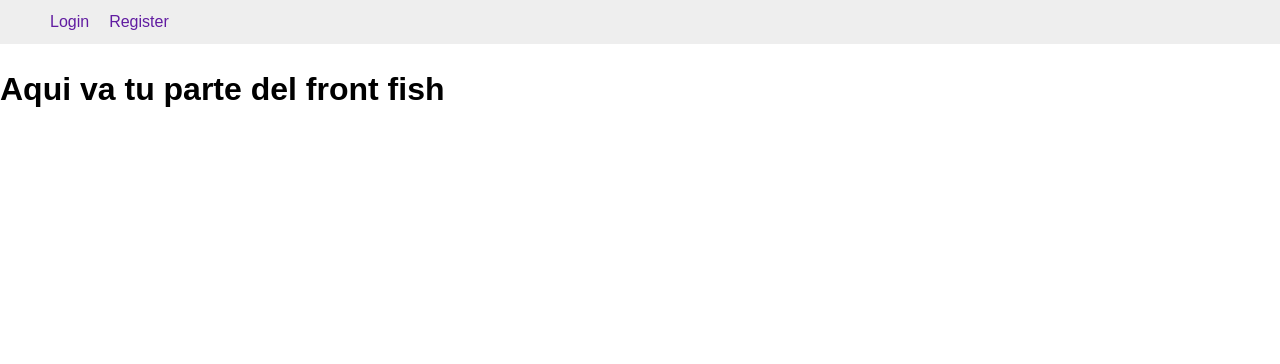
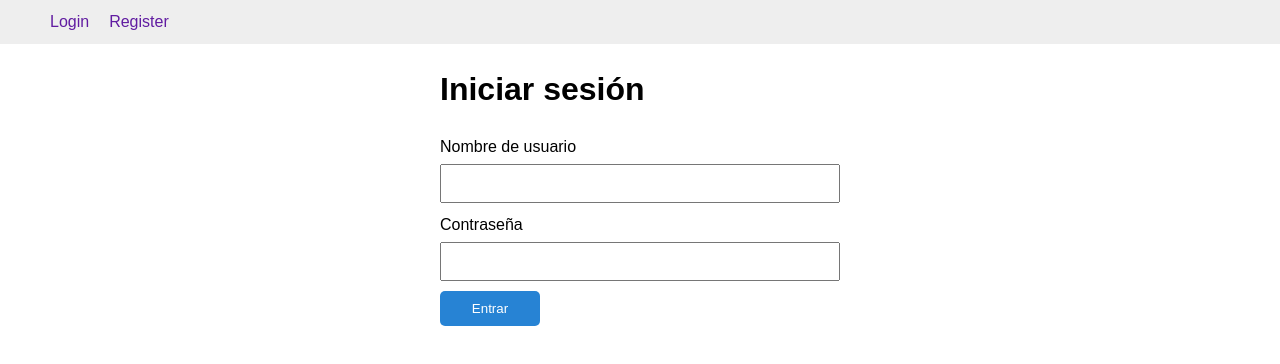
Before and after one commit to Eliam28/Parcial_2_Web_II, a React (Vite) app in the folder FrontEnd/: page /login in a window 1280 px wide. Shown: the top 364 px of the page. Built offline with nearby package versions, Linux system fonts and the light colour scheme.

Commit message:
Valida expiración de token en /users/me e implementa formulario de login

```diff
--- a/FrontEnd/src/routes/Login.tsx
+++ b/FrontEnd/src/routes/Login.tsx
@@ -1,8 +1,89 @@
+import { useState } from "react";
+
 function Login() {
+  const [username, setUsername] = useState<string>("");
+  const [password, setPassword] = useState<string>("");
+
+  const [error, setError] = useState<string>("");
+  const [success, setSuccess] = useState<string>("");
+
+  async function loginUser(e: React.ChangeEvent<HTMLFormElement>) {
+    e.preventDefault();
+    setError("");
+    setSuccess("");
+
+    if (username.length < 3) {
+      setError("El usuario debe tener mínimo 3 caracteres");
+      return;
+    }
+
+    if (password.length < 6) {
+      setError("La contraseña debe tener mínimo 6 caracteres");
+      return;
+    }
+
+    try {
+      const formData = new URLSearchParams();
+      formData.append("username", username);
+      formData.append("password", password);
+
+      const response = await fetch("http://127.0.0.1:8000/login", {
+        method: "POST",
+        headers: { "Content-Type": "application/x-www-form-urlencoded" },
+        body: formData.toString(),
+        credentials: "include",
+      });
+
+      const data = await response.json();
+
+      if (!response.ok) {
+        if (Array.isArray(data.detail)) {
+          throw new Error(data.detail[0].msg);
+        }
+        throw new Error(data.detail);
+      }
+
+      setSuccess("Usuario logueado correctamente");
+
+      setTimeout(() => {
+        setSuccess("");
+      }, 3000);
+
+      setUsername("");
+      setPassword("");
+    } catch (error) {
+      console.log("Error al iniciar sesión:", error);
+      if (error instanceof Error) {
+        setError(error.message);
+      }
+    }
+  }
+
   return (
-    <div>
-      <h1>Aqui va tu parte del front fish</h1>
-    </div>
+    <form className="form" onSubmit={loginUser}>
+      <h1>Iniciar sesión</h1>
+
+      <label>Nombre de usuario</label>
+      <input
+        required
+        type="text"
+        value={username}
+        onChange={(e) => setUsername(e.target.value)}
+      />
+
+      <label>Contraseña</label>
+      <input
+        required
+        type="text"
+        value={password}
+        onChange={(e) => setPassword(e.target.value)}
+      />
+
+      <button>Entrar</button>
+
+      {error && <p className="errorMessage">{error}</p>}
+      {success && <p className="successMessage">{success}</p>}
+    </form>
   );
 }
 export default Login;
--- a/FrontEnd/src/routes/Register.tsx
+++ b/FrontEnd/src/routes/Register.tsx
@@ -22,7 +22,7 @@ function Register() {
     }
 
     if (fullName.length < 3) {
-      setError("El nombre completo  debe tener mínimo 3 caracteres");
+      setError("El nombre completo debe tener mínimo 3 caracteres");
       return;
     }
 
```
Also changed, not shown: 1 other file (tests, documents, lock files or other folders).
